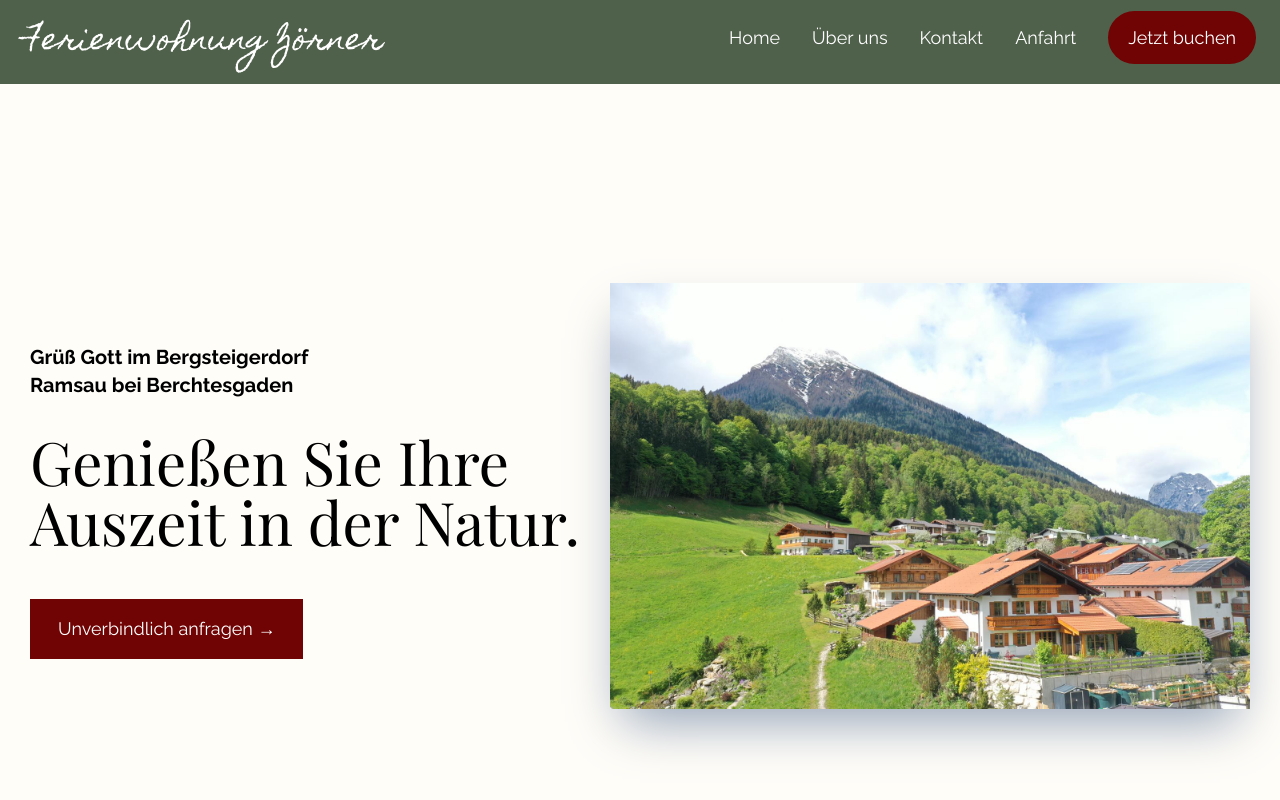
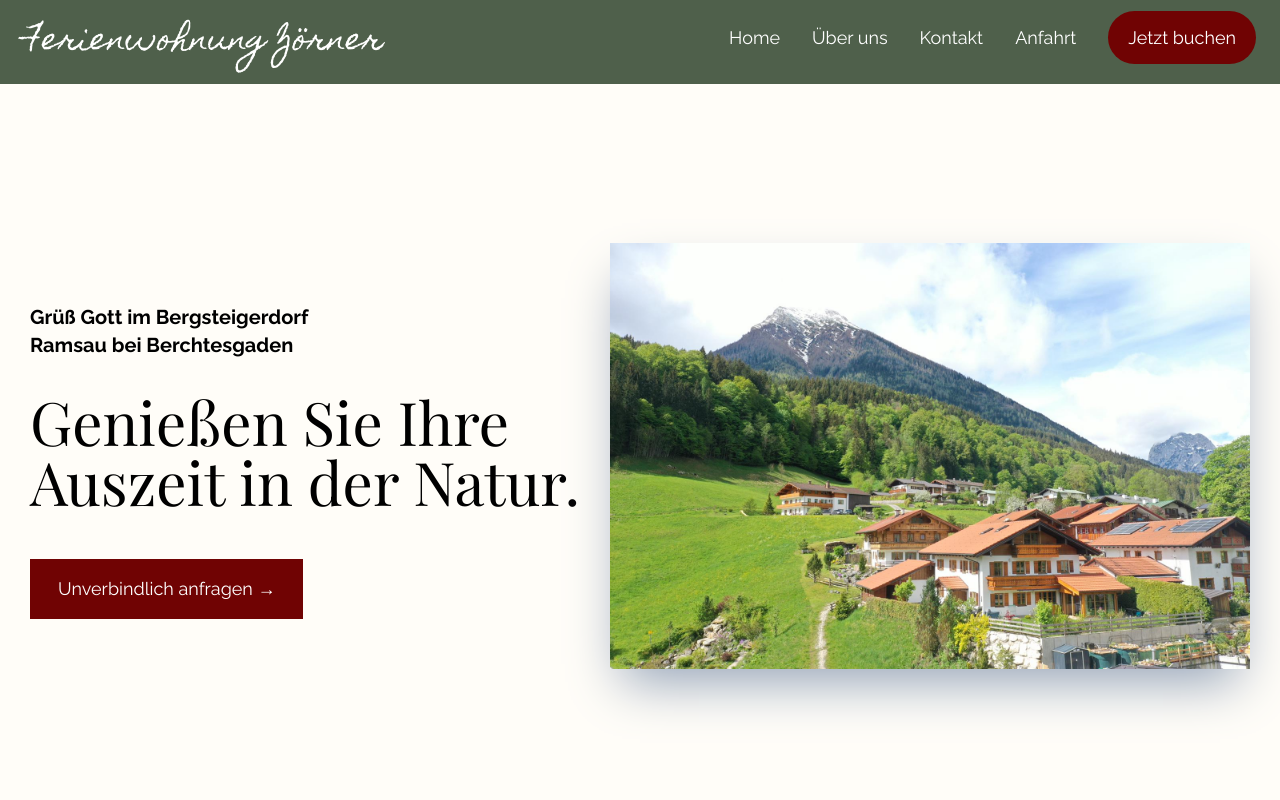
Before and after one commit to teazy1910/Fewo, a Nuxt app: page / in a window 1280 px wide. Shown: the top 800 px of the page. Built offline with nearby package versions, Linux system fonts and the light colour scheme; a web font is replaced by a local one.

Commit message:
change margin

```diff
--- a/components/HeroSection.vue
+++ b/components/HeroSection.vue
@@ -1,5 +1,5 @@
 <template>
-    <div id="home" class="mt-12 overflow-hidden min-h-screen flex xl:mt-20 justify-evenly items-center flex-col-reverse text-center md:flex-row">
+    <div id="home" class="mt-12 overflow-hidden min-h-screen flex xl:mt-10 justify-evenly items-center flex-col-reverse text-center md:flex-row">
       <div>
         <h2 class="font-raleway text-lg md:text-xl my-8 md:text-left ">
           Grüß Gott im Bergsteigerdorf <br> Ramsau bei Berchtesgaden
```
